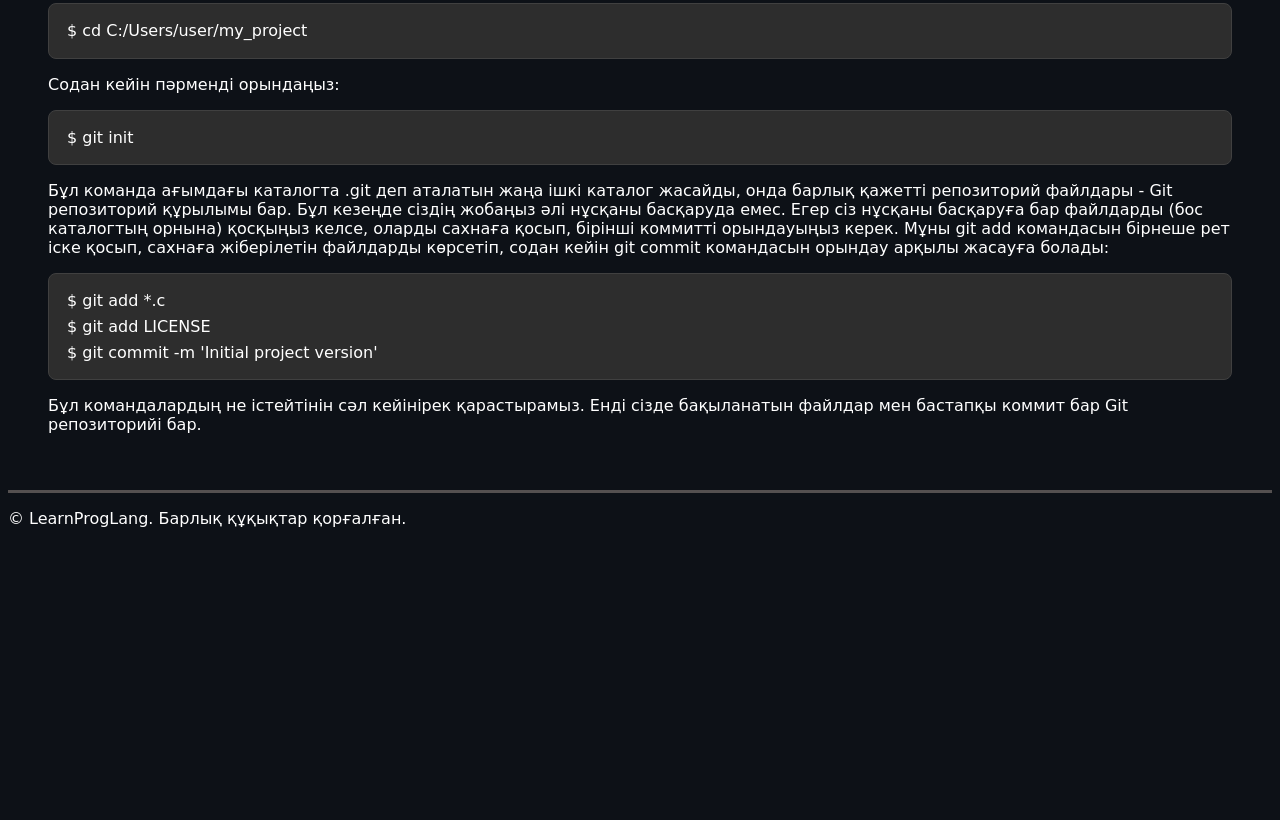
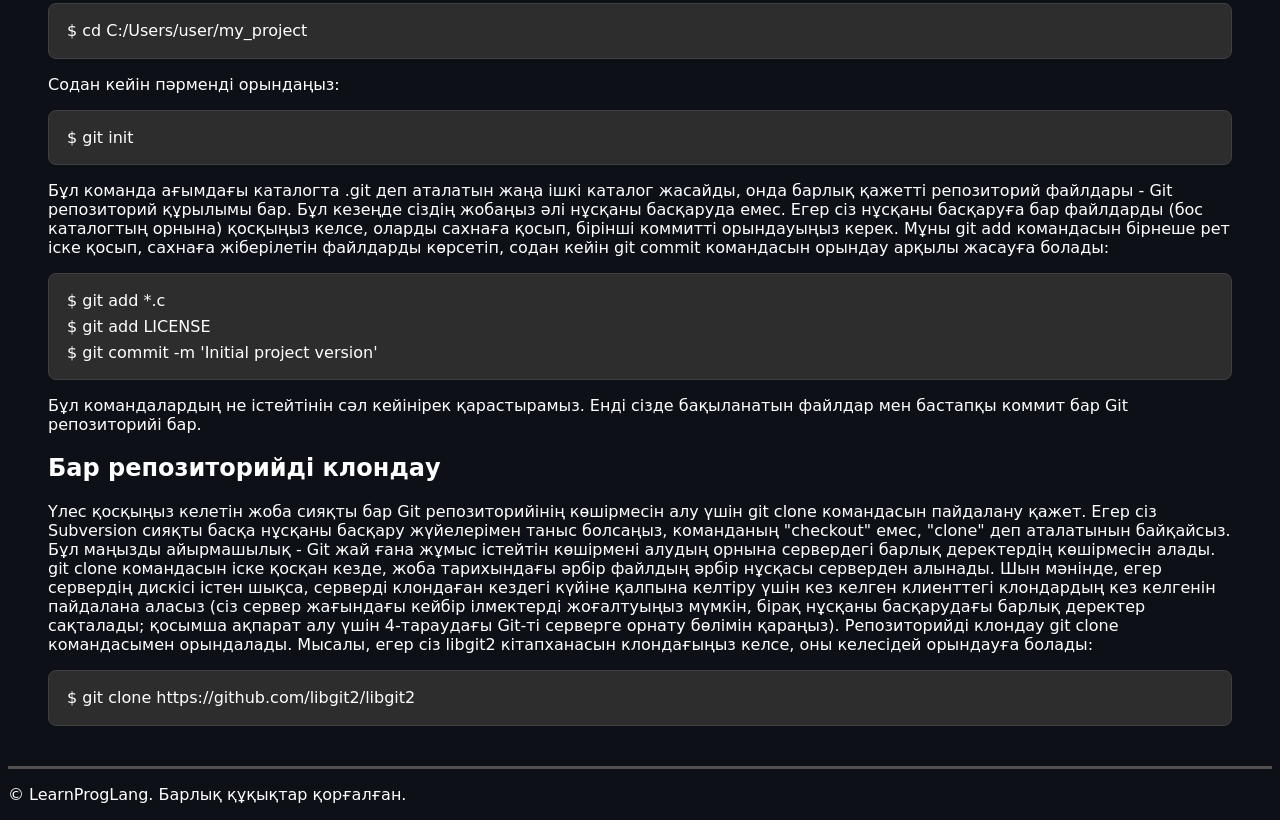
Before and after one commit to Guymanligh/NRI, a plain HTML site: page pages/git.html in a window 1280 px wide. Shown: the part 10958-11778 px from the top of the page. Before the commit the page ends 11502 px from the top, so only its background shows below. Drawn offline with Linux system fonts and the light colour scheme; files whose address does not match are found by name; a web font is replaced by a local one.

Commit message:
Git.html update

```diff
--- a/pages/git.html
+++ b/pages/git.html
@@ -156,6 +156,9 @@
             <p>Бұл команда ағымдағы каталогта .git деп аталатын жаңа ішкі каталог жасайды, онда барлық қажетті репозиторий файлдары - Git репозиторий құрылымы бар. Бұл кезеңде сіздің жобаңыз әлі нұсқаны басқаруда емес. Егер сіз нұсқаны басқаруға бар файлдарды (бос каталогтың орнына) қосқыңыз келсе, оларды сахнаға қосып, бірінші коммитті орындауыңыз керек. Мұны git add командасын бірнеше рет іске қосып, сахнаға жіберілетін файлдарды көрсетіп, содан кейін git commit командасын орындау арқылы жасауға болады:</p>
             <div class="command">$ git add *.c<br>$ git add LICENSE<br>$ git commit -m 'Initial project version'</div>
             <p>Бұл командалардың не істейтінін сәл кейінірек қарастырамыз. Енді сізде бақыланатын файлдар мен бастапқы коммит бар Git репозиторийі бар.</p>
+            <h2>Бар репозиторийді клондау</h2>
+            <p>Үлес қосқыңыз келетін жоба сияқты бар Git репозиторийінің көшірмесін алу үшін git clone командасын пайдалану қажет. Егер сіз Subversion сияқты басқа нұсқаны басқару жүйелерімен таныс болсаңыз, команданың "checkout" емес, "clone" деп аталатынын байқайсыз. Бұл маңызды айырмашылық - Git жай ғана жұмыс істейтін көшірмені алудың орнына сервердегі барлық деректердің көшірмесін алады. git clone командасын іске қосқан кезде, жоба тарихындағы әрбір файлдың әрбір нұсқасы серверден алынады. Шын мәнінде, егер сервердің дискісі істен шықса, серверді клондаған кездегі күйіне қалпына келтіру үшін кез келген клиенттегі клондардың кез келгенін пайдалана аласыз (сіз сервер жағындағы кейбір ілмектерді жоғалтуыңыз мүмкін, бірақ нұсқаны басқарудағы барлық деректер сақталады; қосымша ақпарат алу үшін 4-тараудағы Git-ті серверге орнату бөлімін қараңыз). Репозиторийді клондау git clone <url> командасымен орындалады. Мысалы, егер сіз libgit2 кітапханасын клондағыңыз келсе, оны келесідей орындауға болады:</p>
+            <div class="command">$ git clone https://github.com/libgit2/libgit2</div>
         </div>
     </main>
     <footer>
```
